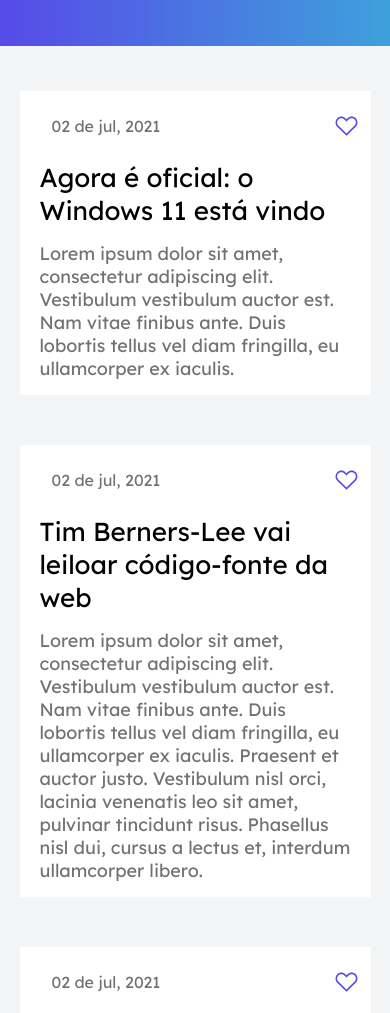
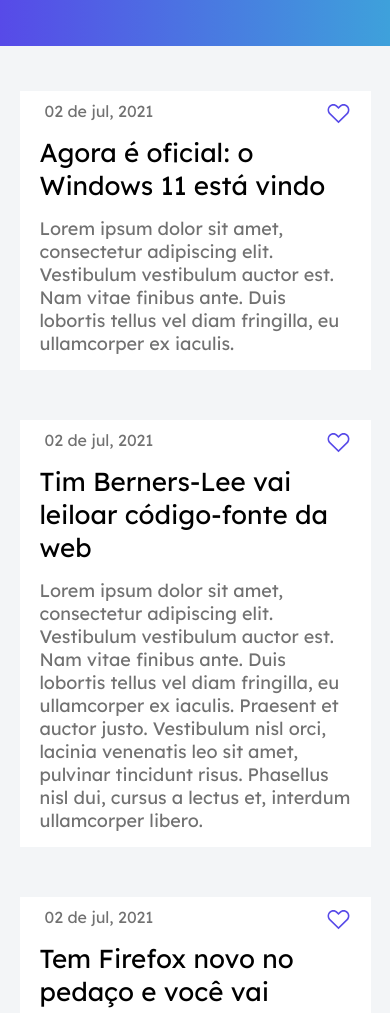
Before and after one commit to Pedro-PHOS/Desafio-Blog-01, a plain HTML site: page index.html in a window 390 px wide. Shown: the part 207-1220 px from the top of the page. Drawn offline with Linux system fonts and the light colour scheme; files whose address does not match are found by name.

Commit message:
four-commit

```diff
--- a/index.css
+++ b/index.css
@@ -103,24 +103,25 @@
 }
 
 .post_data{
-    padding-inline: 20px;
     padding-block: 10px;
     display: flex;
     flex-direction: row;
     justify-content: space-between;
 }
 
-.post_data p{
+.post_data span{
+    padding-inline: 25px;
     font-size: 16px;
     color: #717171;
+}
+
+.post_data img{
+    padding-inline: 20px;
 }
 
 @media (max-width: 768px){
 
     #header_text{
-        display: flex;
-        justify-content: space-evenly;
-        color: white;
         height: 20%;
     }
 
@@ -139,8 +140,4 @@
     .blog_post{
         width: 90%;
     }
-
-    .post_data{
-        padding-inline: 12px;
-    }
 }
--- a/index.html
+++ b/index.html
@@ -27,7 +27,7 @@
     <main>
         <div class="blog_post" >
             <div class="post_data">
-                <p>02 de jul, 2021</p>
+                <span>02 de jul, 2021</span>
                 <img src="/image/heart.svg" alt="">
             </div>
             <h1>Agora é oficial: o Windows 11 está vindo</h1>
@@ -36,7 +36,7 @@
 
         <div class="blog_post" >
             <div class="post_data">
-                <p>02 de jul, 2021</p>
+                <span>02 de jul, 2021</span>
                 <img src="/image/heart.svg" alt="">
             </div>
             <h1>Tim Berners-Lee vai leiloar código-fonte da web</h1>
@@ -45,7 +45,7 @@
 
         <div class="blog_post" >
             <div class="post_data">
-                <p>02 de jul, 2021</p>
+                <span>02 de jul, 2021</span>
                 <img src="/image/heart.svg" alt="">
             </div>
             <h1>Tem Firefox novo no pedaço e você vai querer migrar</h1>
@@ -54,7 +54,7 @@
 
         <div class="blog_post" >
             <div class="post_data">
-                <p>02 de jul, 2021</p>
+                <span>02 de jul, 2021</span>
                 <img src="/image/heart.svg" alt="">
             </div>
             <h1>John McAfee, criador do antivírus McAfee, morre</h1>
```
